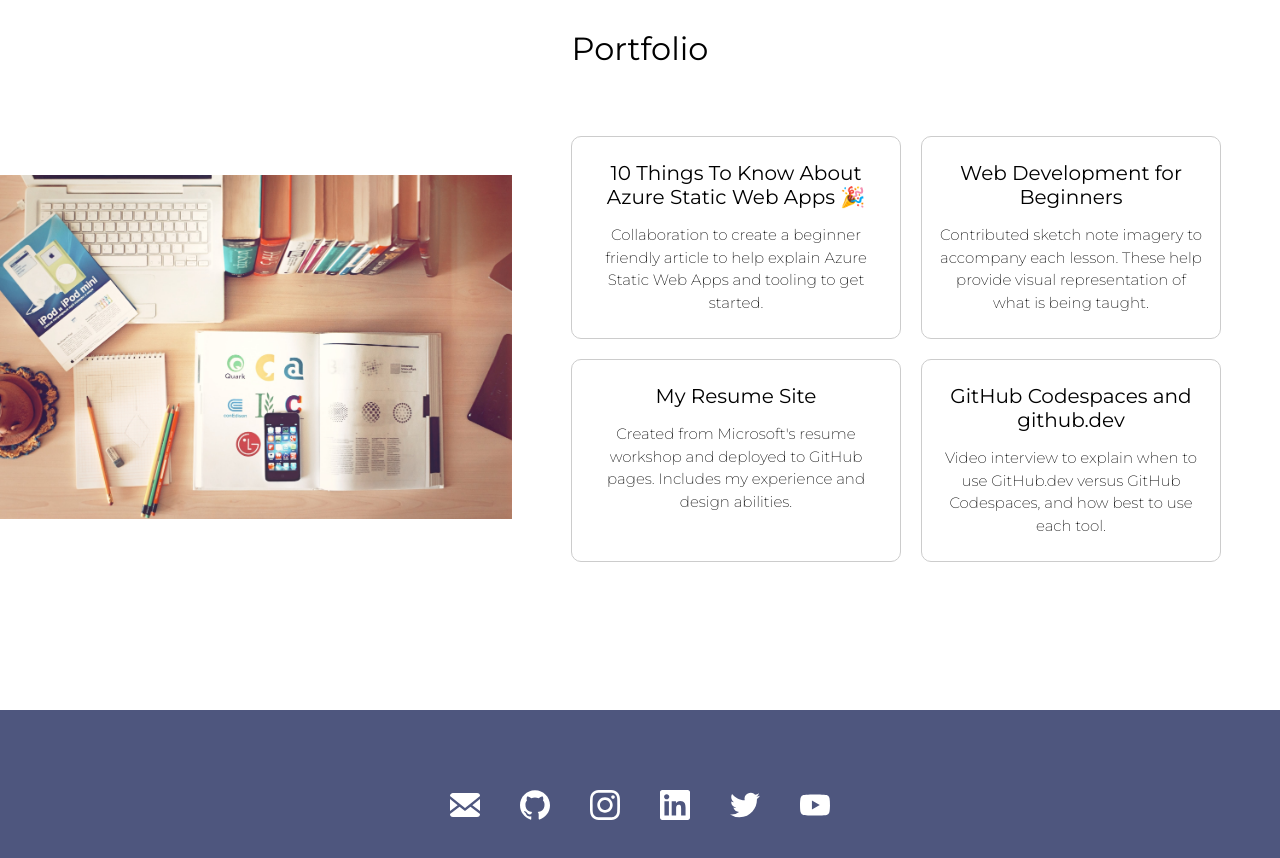
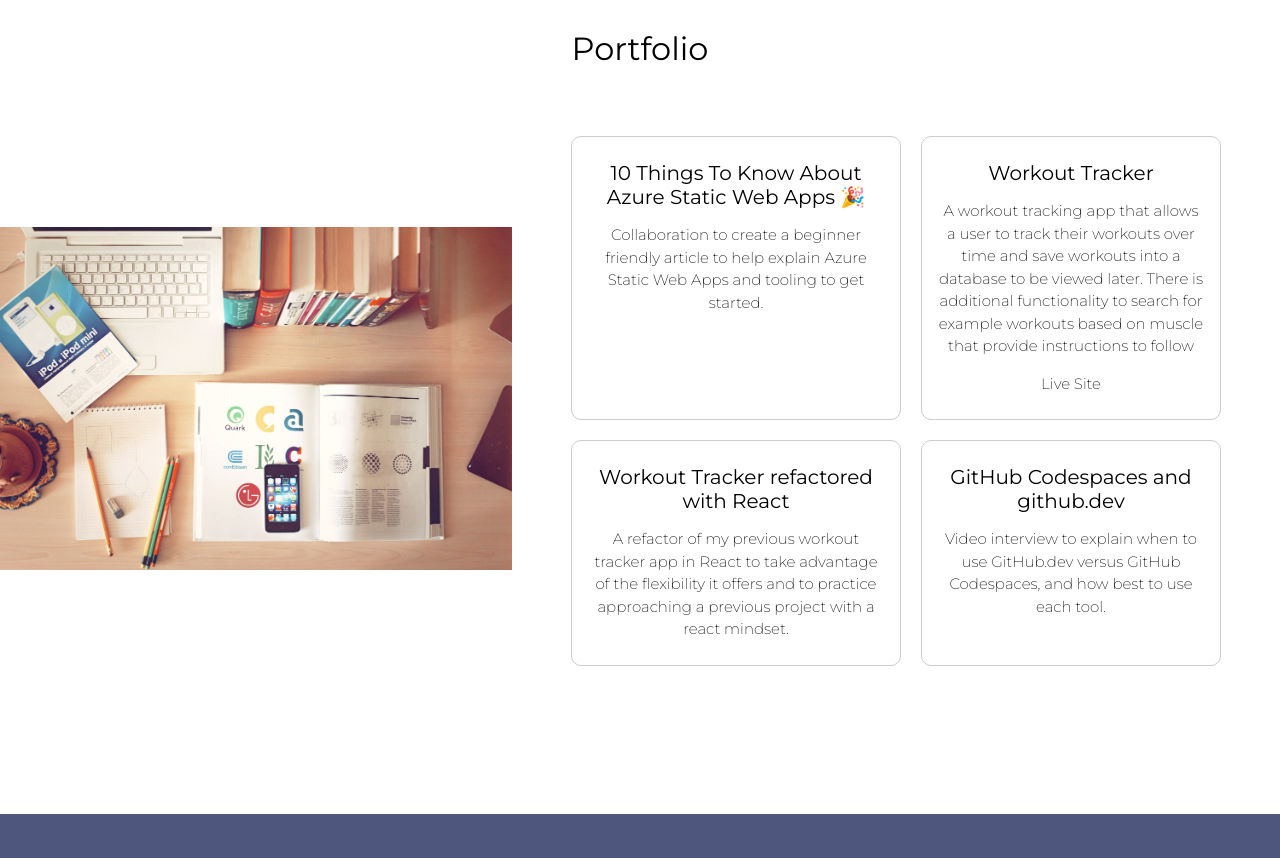
Before and after one commit to tylersb/react-portfolio, a React (Vite) app: page / in a window 1280 px wide. Shown: the part 1940-2798 px from the top of the page. Built offline with nearby package versions, Linux system fonts and the light colour scheme.

Commit message:
partially edits portfolio with new information

```diff
--- a/src/App.jsx
+++ b/src/App.jsx
@@ -24,15 +24,15 @@ import "./styles.css";
  * If you don't have one of the social sites listed, leave it as an empty string.
  */
 const siteProps = {
-  name: "Alexandrie Grenier",
-  title: "Web Designer & Content Creator",
-  email: "alex@example.com",
-  gitHub: "microsoft",
-  instagram: "microsoft",
-  linkedIn: "satyanadella",
+  name: "Tyler Benbrook",
+  title: "Software Engineer",
+  email: "tylersb@gmail.com",
+  gitHub: "tylersb",
+  instagram: "",
+  linkedIn: "tyler-benbrook",
   medium: "",
-  twitter: "microsoft",
-  youTube: "Code",
+  twitter: "",
+  youTube: "",
 };
 
 const primaryColor = "#4E567E";
--- a/src/Components/Footer.jsx
+++ b/src/Components/Footer.jsx
@@ -1,44 +1,12 @@
-/**
- * Footer component
- *
- * Displays avenues to contact you.
- * Contact information is passed in from the App component that
- * renders the Footer.
- *
- * If a social value has an empty string it will not be displayed.
- */
 import React from "react";
 import PropTypes from "prop-types";
 
-import devDotToIcon from "../images/socials/devdotto.svg";
 import envelopeIcon from "../images/socials/envelope.svg";
 import gitHubIcon from "../images/socials/github.svg";
-import instagramIcon from "../images/socials/instagram.svg";
 import linkedInIcon from "../images/socials/linkedin.svg";
-import mediumIcon from "../images/socials/medium.svg";
-import twitterIcon from "../images/socials/twitter.svg";
-import youTubeIcon from "../images/socials/youtube.svg";
-
-/**
- * 💡 Learning resources
- *
- *  HTML hyperlinks: https://www.w3schools.com/html/html_links.asp
- *  Opening links in new tabs: https://www.freecodecamp.org/news/how-to-use-html-to-open-link-in-new-tab/
- */
 
 const Footer = (props) => {
-  const {
-    devDotTo,
-    email,
-    gitHub,
-    instagram,
-    linkedIn,
-    medium,
-    name,
-    primaryColor,
-    twitter,
-    youTube,
-  } = props;
+  const { email, gitHub, linkedIn, name, primaryColor } = props;
 
   return (
     <div
@@ -59,31 +27,14 @@ const Footer = (props) => {
           gap: "2.5rem",
         }}
       >
-        {email && (
         <a href={`mailto:${email}`}>
           <img src={envelopeIcon} alt="email" className="socialIcon" />
         </a>
-        )}
-        {devDotTo && (
-          <a href={`https://dev.to/${devDotTo}`} target="_blank" rel="noopener noreferrer">
-            <img src={devDotToIcon} alt="Dev.to" className="socialIcon" />
-          </a>
-        )}
-        {gitHub && (
+
         <a href={`https://github.com/${gitHub}`} target="_blank" rel="noopener noreferrer">
           <img src={gitHubIcon} alt="GitHub" className="socialIcon" />
         </a>
-        )}
-        {instagram && (
-          <a
-            href={`https://www.instagram.com/${instagram}`}
-            target="_blank"
-            rel="noopener noreferrer"
-          >
-            <img src={instagramIcon} alt="Instagram" className="socialIcon" />
-          </a>
-        )}
-        {linkedIn && (
+
         <a
           href={`https://www.linkedin.com/in/${linkedIn}`}
           target="_blank"
@@ -91,26 +42,6 @@ const Footer = (props) => {
         >
           <img src={linkedInIcon} alt="LinkedIn" className="socialIcon" />
         </a>
-        )}
-        {medium && (
-          <a href={`https://medium.com/@${medium}`} target="_blank" rel="noopener noreferrer">
-            <img src={mediumIcon} alt="Medium" className="socialIcon" />
-          </a>
-        )}
-        {twitter && (
-          <a href={`https://twitter.com/${twitter}`} target="_blank" rel="noopener noreferrer">
-            <img src={twitterIcon} alt="Twitter" className="socialIcon" />
-          </a>
-        )}
-        {youTube && (
-          <a
-            href={`https://www.youtube.com/c/${youTube}`}
-            target="_blank"
-            rel="noopener noreferrer"
-          >
-            <img src={youTubeIcon} alt="YouTube" className="socialIcon" />
-          </a>
-        )}
       </div>
       <p className="small" style={{ marginTop: 0, color: "white" }}>
         Created by {name}
@@ -134,7 +65,6 @@ Footer.propTypes = {
   primaryColor: PropTypes.string,
   twitter: PropTypes.string,
   youTube: PropTypes.string,
-
 };
 
 export default Footer;
--- a/src/Components/Portfolio.jsx
+++ b/src/Components/Portfolio.jsx
@@ -37,16 +37,17 @@ const projectList = [
     url: "https://dev.to/azure/10-things-to-know-about-azure-static-web-apps-3n4i",
   },
   {
-    title: "Web Development for Beginners",
+    title: "Workout Tracker",
     description:
-      "Contributed sketch note imagery to accompany each lesson. These help provide visual representation of what is being taught.",
-    url: "https://github.com/microsoft/web-dev-for-beginners",
+      "A workout tracking app that allows a user to track their workouts over time and save workouts into a database to be viewed later. There is additional functionality to search for example workouts based on muscle that provide instructions to follow",
+    url: "https://github.com/tylersb/workout-tracker",
+    live: "https://t-workout-tracker.herokuapp.com/",
   },
   {
-    title: "My Resume Site",
+    title: "Workout Tracker refactored with React",
     description:
-      "Created from Microsoft's resume workshop and deployed to GitHub pages. Includes my experience and design abilities.",
-    url: "https://github.com/microsoft/workshop-library/tree/main/full/build-resume-website",
+      "A refactor of my previous workout tracker app in React to take advantage of the flexibility it offers and to practice approaching a previous project with a react mindset.",
+    url: "https://github.com/tylersb/react-workout-tracker",
   },
   {
     title: "GitHub Codespaces and github.dev",
@@ -75,6 +76,11 @@ const Portfolio = () => {
                 <h3 style={{ flexBasis: "40px" }}>{project.title}</h3>
               </a>
               <p className="small">{project.description}</p>
+              {project.live && (
+                <a href={project.live} target="_blank" rel="noopener noreferrer">
+                  <p className="small">Live Site</p>
+                </a>
+              )}
             </div>
           ))}
         </div>
--- a/src/index.html
+++ b/src/index.html
@@ -5,8 +5,6 @@
     <meta http-equiv="X-UA-Compatible" content="IE=edge" />
     <meta name="viewport" content="width=device-width, initial-scale=1.0" />
     <title>Educator JS Codespaces Template</title>
-    <link rel="stylesheet" href="styles.css" />
-
   </head>
   <body>
     <noscript>You need to enable Javascript to run this application.</noscript>
--- a/src/index.js
+++ b/src/index.js
@@ -4,7 +4,7 @@
 
 import React from "react";
 import { render } from "react-dom";
-
+import "./styles.css"; // Importing CSS file for styling
 import App from "./App";
 
 render(<App></App>, document.getElementById("app"));
```
Also changed, not shown: src/styles.css (line endings or trailing spaces), 1 other file (tests, documents, lock files or other folders). Lines whose indentation alone changed are shown as unchanged.
